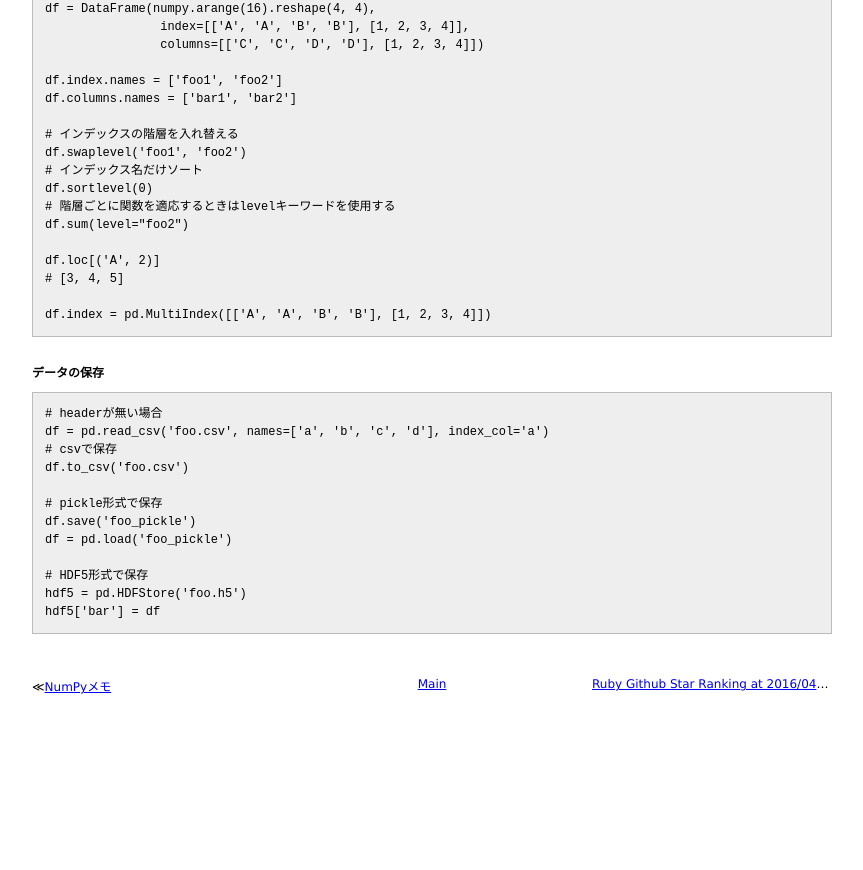
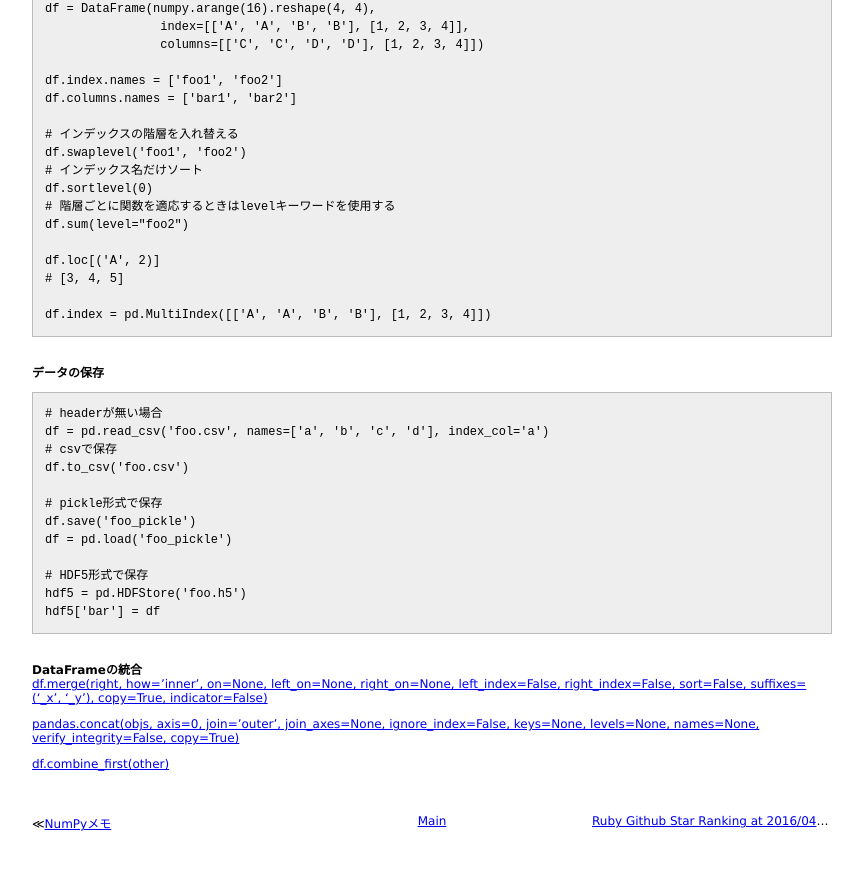
Before and after one commit to 38elements/38elements.github.com, a Jekyll site: the page built from _posts/2016-04-24-pandas.md, in a window 1280 px wide and 900 px high, scrolled down 6213 px. Shown: the top 870 px of the window, without its empty margins (208-1071 px from the left). Built offline with Jekyll 4.4.1, drawn with Linux system fonts in a browser that asks for light colours; before the commit the page ends 6976 px from its top, so only the background shows below that.

Commit message:
Update 2016-04-24-pandas.md

````diff
--- a/_posts/2016-04-24-pandas.md
+++ b/_posts/2016-04-24-pandas.md
@@ -429,3 +429,11 @@ df = pd.load('foo_pickle')
 hdf5 = pd.HDFStore('foo.h5')
 hdf5['bar'] = df
 ```
+
+<br>
+**DataFrameの統合**
+[df.merge(right, how='inner', on=None, left_on=None, right_on=None, left_index=False, right_index=False, sort=False, suffixes=('_x', '_y'), copy=True, indicator=False)](http://pandas.pydata.org/pandas-docs/stable/generated/pandas.DataFrame.merge.html)
+
+[pandas.concat(objs, axis=0, join='outer', join_axes=None, ignore_index=False, keys=None, levels=None, names=None, verify_integrity=False, copy=True)](http://pandas.pydata.org/pandas-docs/stable/generated/pandas.concat.html)
+
+[df.combine_first(other)](http://pandas.pydata.org/pandas-docs/stable/generated/pandas.DataFrame.combine_first.html)
````
